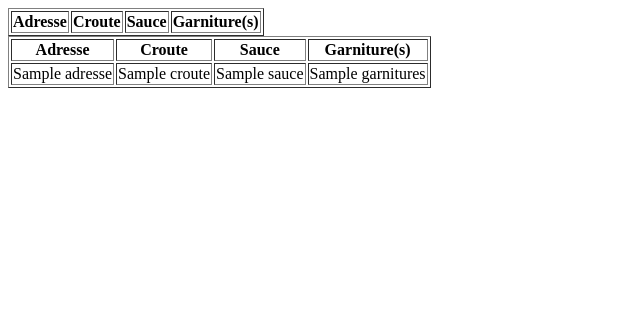
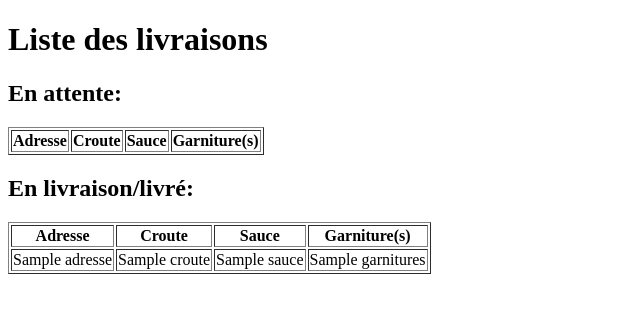
Before and after one commit to cgpvicto-2539142/Projet_Long_BD, a Flask app: template app/templates/livrer.html in a window 1280 px wide. Shown: the top 313 px of the page, without its empty margins (0-640 px from the left). Run offline with Flask 3, Linux system fonts and the light colour scheme; the template is opened without the code that fills it: most values are stand-ins (such as "Sample title", 1, 10 or a date in 2020); lists and menus that the app fills with data are empty.

Commit message:
Pour l'instant

```diff
--- a/app/templates/livrer.html
+++ b/app/templates/livrer.html
@@ -6,6 +6,8 @@
     <title>Liste des livraisons</title>
 </head>
 <body>
+    <h1>Liste des livraisons</h1>
+    <h2>En attente:</h2>
     <table border="1">
         <thead>
             <th>Adresse</th>
@@ -27,6 +29,7 @@
             {% endfor %}
         </tbody>
     </table>
+    <h2>En livraison/livré:</h2>
     <table border="1">
         <thead>
             <th>Adresse</th>
--- a/app/templates/validation.html
+++ b/app/templates/validation.html
@@ -6,6 +6,7 @@
     <title>Validation!!!!</title>
 </head>
 <body>
+    <h1>Votre commande</h1>
     <table border="1">
         <thead>
             <th>Croute</th>
```
